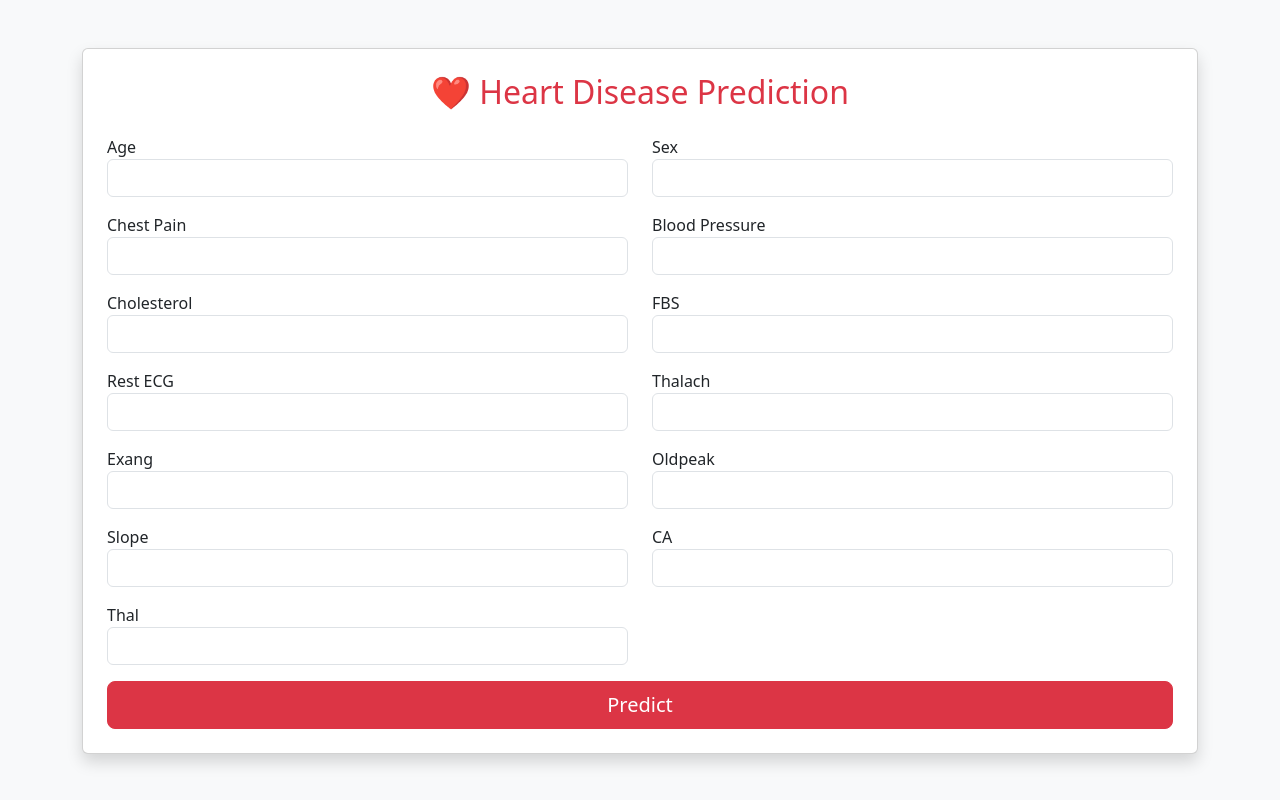
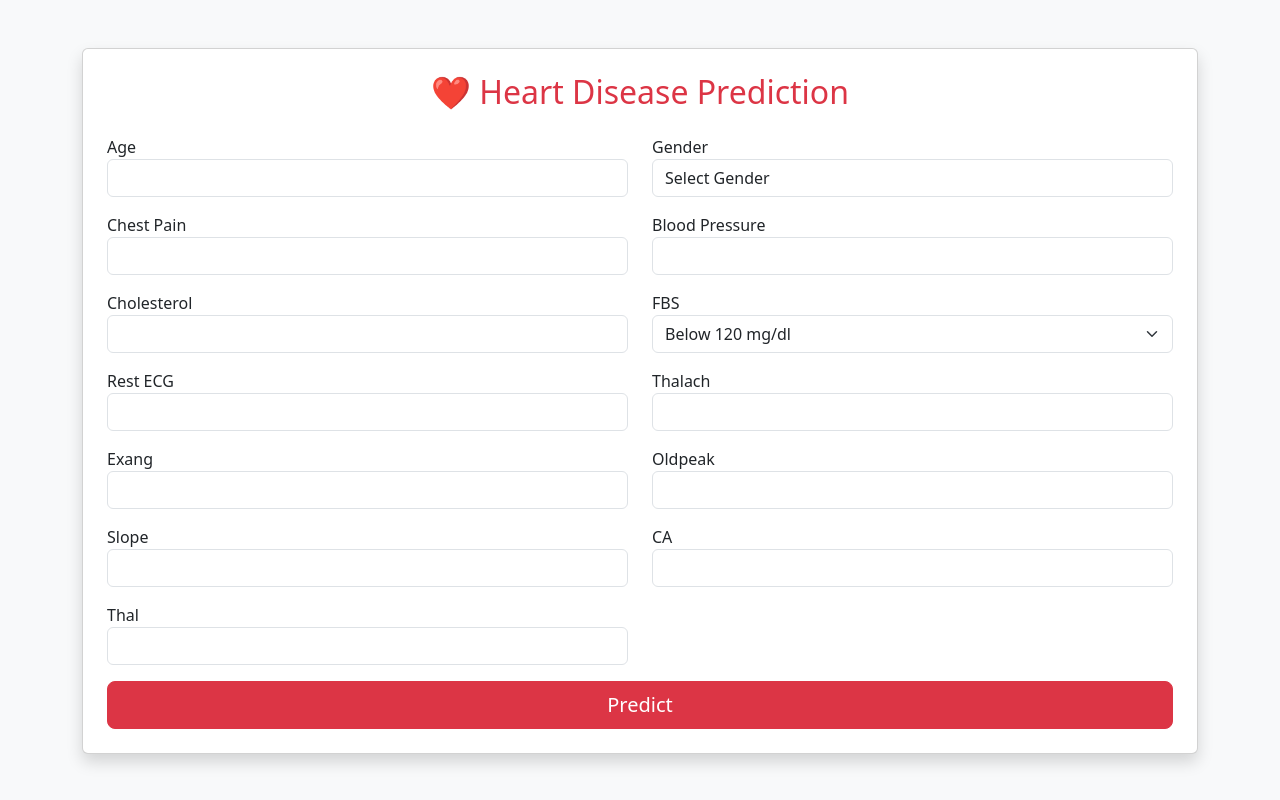
Before and after one commit to biddyut123/Heart-Disease-Prediction, a Flask app: page / in a window 1280 px wide. Run offline with Flask 3, Linux system fonts and the light colour scheme.

Commit message:
Added Gender Dropdown

```diff
--- a/api.py
+++ b/api.py
@@ -72,6 +72,10 @@ def predict():
         probability = model.predict_proba(new_patient)
 
         confidence = round(max(probability[0]) * 100, 2)
+        print("Prediction:", prediction)
+        print("Probability:", probability)
+        print("Confidence:", confidence)
+
 
         if prediction[0] == 1:
             result = "❤️ Heart Disease Detected"
--- a/templates/index.html
+++ b/templates/index.html
@@ -34,12 +34,19 @@ required>
 </div>
 
 <div class="col-md-6 mb-3">
-<label>Sex</label>
-<input
+
+<label>Gender</label>
+<select
 type="number"
 class="form-control"
 name="sex"
 required>
+        <option value="">Select Gender</option>
+        <option value="1">Male</option>
+        <option value="0">Female</option>
+
+    </select>
+
 </div>
 
 <div class="col-md-6 mb-3">
@@ -71,11 +78,14 @@ required>
 
 <div class="col-md-6 mb-3">
 <label>FBS</label>
-<input
-type="number"
-class="form-control"
-name="fbs"
-required>
+<select class="form-select" name="fbs">
+
+<option value="0">Below 120 mg/dl</option>
+
+<option value="1">Above 120 mg/dl</option>
+
+</select>
+
 </div>
 
 <div class="col-md-6 mb-3">
```
Also changed, not shown: 1 other file.
